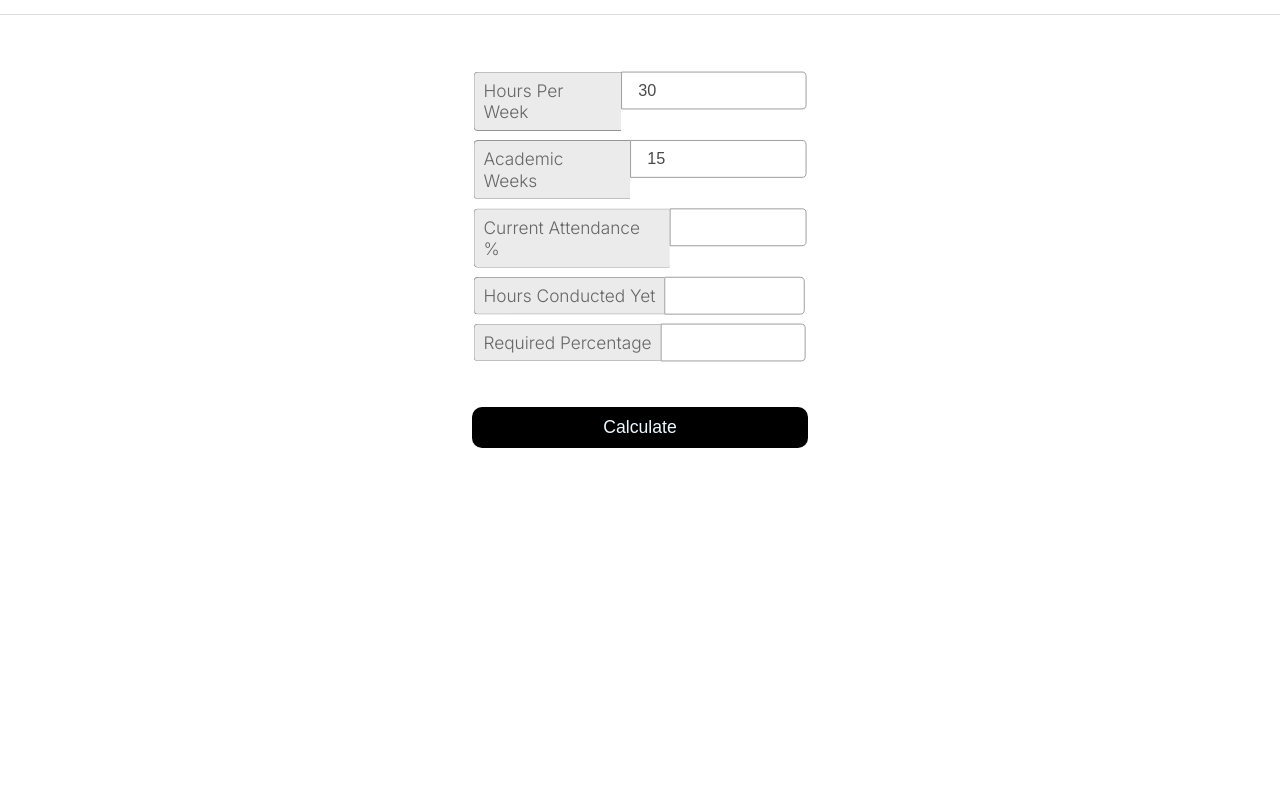
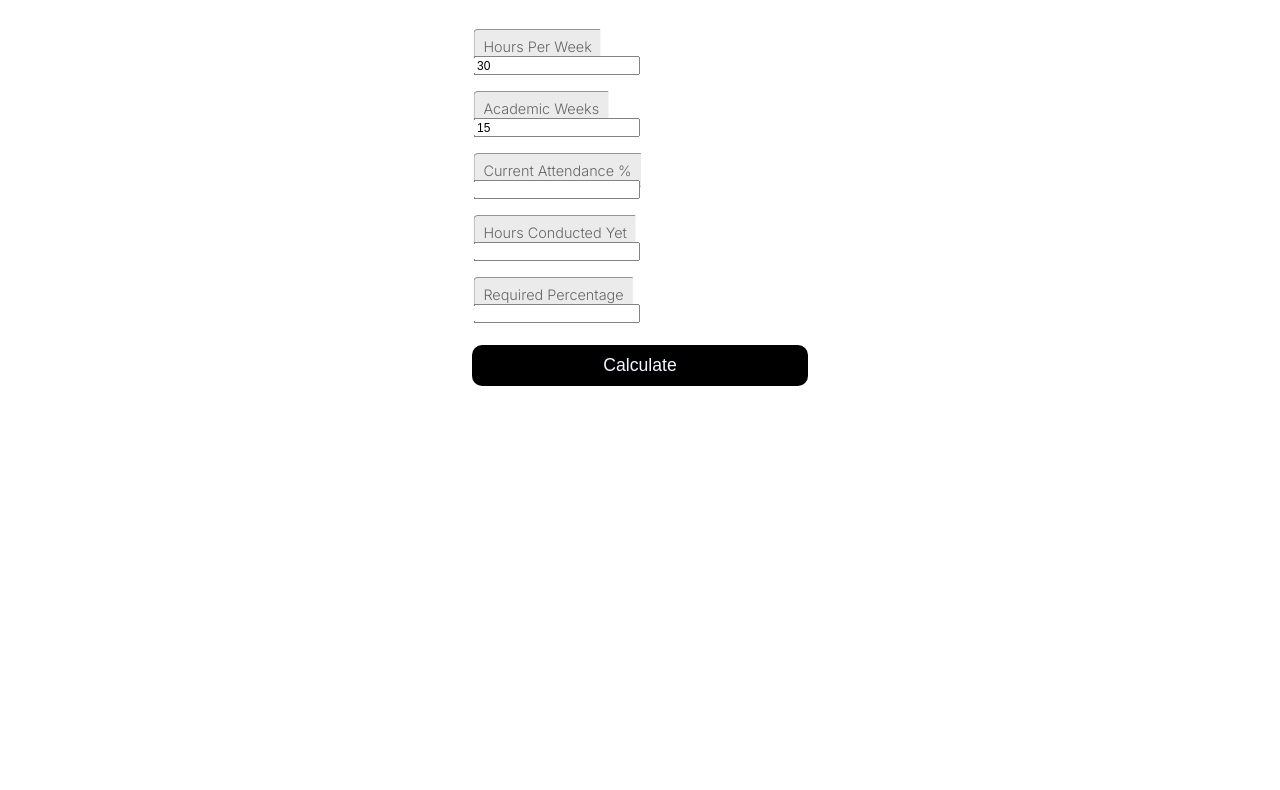
Before and after one commit to Himank-Khatri/BunkCalculator.io, a plain HTML site: page index.html in a window 1280 px wide. Shown: the part 85-875 px from the top of the page. Before the commit the page ends 810 px from the top, so only its background shows below. Drawn offline with Linux system fonts and the light colour scheme.

Commit message:
Update index.html

```diff
--- a/index.html
+++ b/index.html
@@ -9,48 +9,69 @@
     <link rel="preconnect" href="https://fonts.gstatic.com" crossorigin>
     <link href="https://fonts.googleapis.com/css2?family=Inter:wght@300&display=swap" rel="stylesheet">
 
-    <title>Bunk Calculator</title>
+    <title>Leaves Calculator</title>
 </head>
 <body>
 
-    <div class="container">
-        <h1>Attendance Calculator</h1>
+
+    <center>
+        <h1>Leaves Calculator</h1>
+    </center>
+
     <hr>
 
+        <div class="container">
+
             <div class="user-form">
-            <div class="user-input">
+                <div class="form-label">
                     <label for="classes-per-week">Hours Per Week</label>
-                <input type="number" class="input" id="classes-per-week" for="cpw" value="30" min="1" style="width: 168px;">
+                </div>
+                <div class="form-input">
+                    <input type="number" class="input" id="classes-per-week" for="cpw" value="30" min="1">
+                </div>
              </div>
 
-            <div class="user-input">
+            <div class="user-form">
+                <div class="form-label">
                     <label for="academic-weeks">Academic Weeks</label>
-                <input type="number" class="input" id="academic-weeks" for="aws" value="15" min="1" style="width:158px;">
+                </div>
+                <div class="form-input">
+                    <input type="number" class="input" id="academic-weeks" for="aws" value="15" min="1">
+                </div>
             </div>
 
-            <div class="user-input">
+            <div class="user-form">
+                <div class="form-label">
                     <label for="current-attendance-percentage">Current Attendance %</label>
-                <input type="number" class="input" id="current-attendance-percentage" min="1" style="width:114px;">
+                </div>
+                <div class="form-input">
+                    <input type="number" class="input" id="current-attendance-percentage" min="1">
+                </div>
              </div>
 
-            <div class="user-input">
+            <div class="user-form">
+                <div class="form-label">
                     <label for="classes-conducted-yet">Hours Conducted Yet</label>
-                <input type="number" class="input" id="classes-conducted-yet" min="1" width="100px" style="width:118px;">
+                </div>
+                <div class="form-input">
+                    <input type="number" class="input" id="classes-conducted-yet" min="1">
+                </div>
              </div>
 
-            <div class="user-input">
+            <div class="user-form">
+                <div class="form-label">
                     <label for="required-percentage">Required Percentage</label>
-                <input type="number" class="input" id="required-percentage" for="rp" min="1" style="width:123px;">
+                </div>
+                <div class="form-input">
+                    <input type="number" class="input" id="required-percentage" for="rp" min="1">
                 </div>
             </div>
 
             <button id="calculate-button">Calculate</button>
 
-        <p></p>
-        <center>
             <p class="output" id="lty"></p>
             <p class="output" id="lr"></p>
-        </center>
+
         </div>
 </body>
 <script src="script.js"></script>
```
Lines whose indentation alone changed are shown as unchanged.
